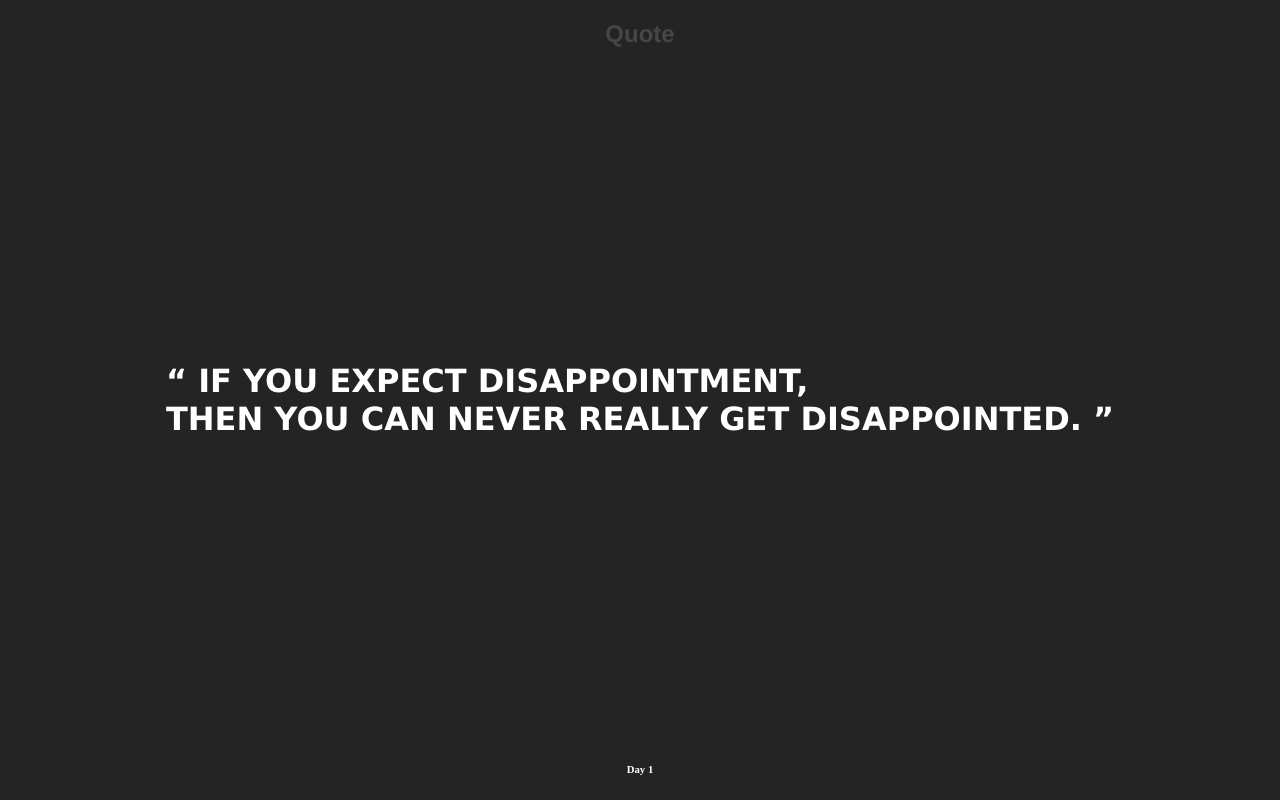
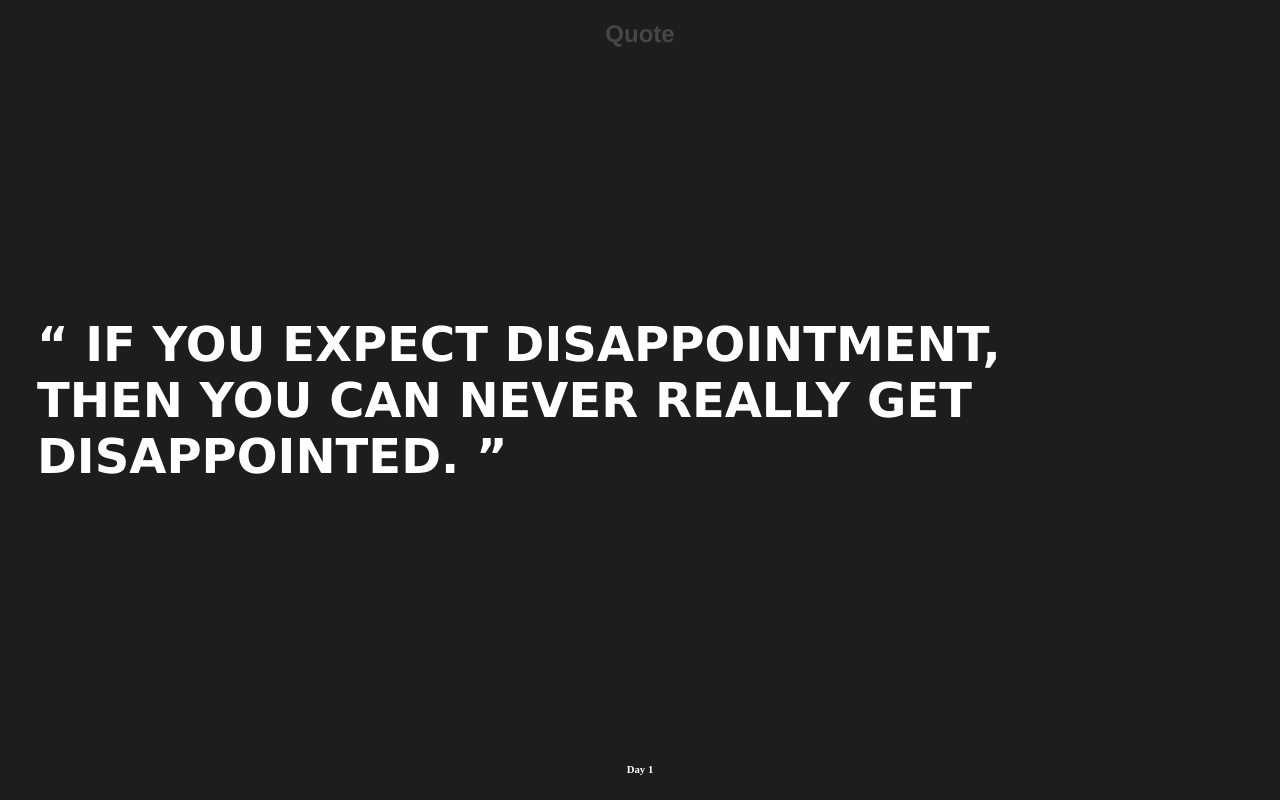
Before and after one commit to nchnnnn/Quotes, a plain HTML site: page index.html in a window 1280 px wide. Drawn offline with Linux system fonts and the light colour scheme.

Commit message:
Add files via upload

```diff
--- a/index.html
+++ b/index.html
@@ -9,8 +9,8 @@
         padding: 0;
         margin: 0;
         box-sizing: border-box;
-        background-color: #242424;
-        height: 100vh;
+        background-color: #1d1d1d;
+        height: 100dvh;
         display: flex;
         justify-content: center;
         align-items: center;
@@ -23,13 +23,18 @@
         user-select: none; /* Standard syntax */
       }
       div {
+        display: flex;
+        padding: 5px;
+        justify-content: center;
+        align-items: center;
         margin: 2rem;
       }
       h1 {
         color: white;
+
         text-transform: uppercase;
         font-family: Verdana, Geneva, Tahoma, sans-serif;
-        font-size: clamp(1rem, -Infinityrem + Infinityvw, 2rem);
+        font-size: clamp(1rem, 8vw, 3rem);
       }
       h2 {
         position: absolute;
```
